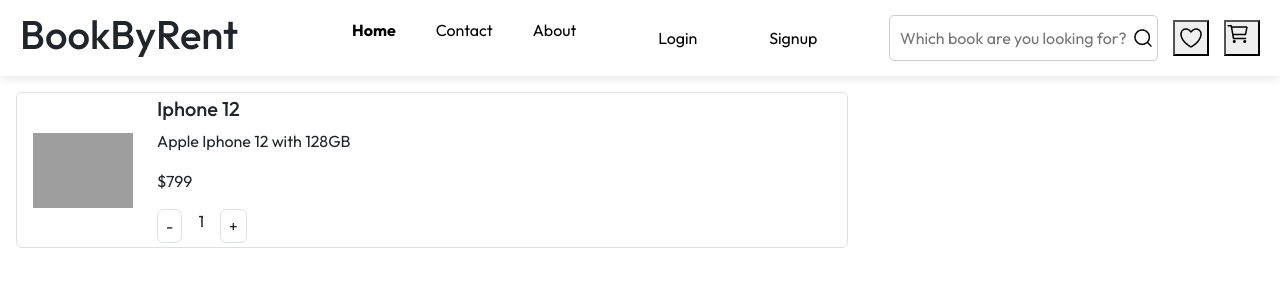
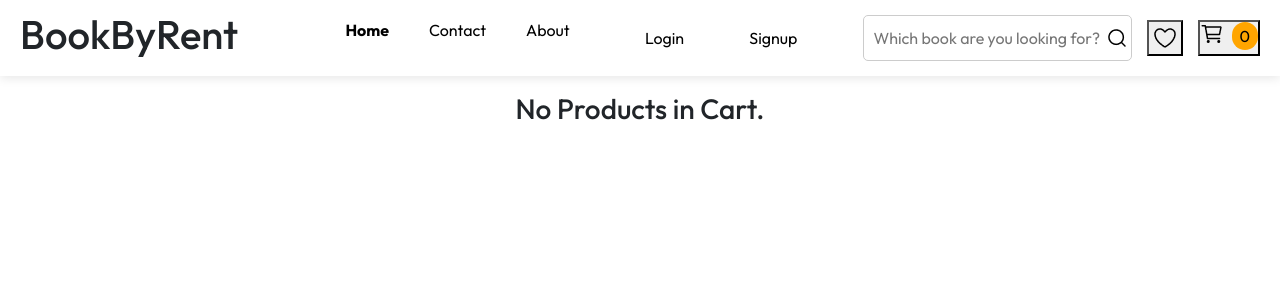
Before and after one commit to pankajkr-143/Ebook-Platform, a React (Create React App) app in the folder frontend/: page /cartBoxPage in a window 1280 px wide. Shown: the top 300 px of the page. Built offline with nearby package versions, Linux system fonts and the light colour scheme; grey boxes are pictures that could not be loaded.

Commit message:
Add react-hot-toast dependency; update Header component to display cart item count and refactor App.js for product management

```diff
--- a/frontend/package.json
+++ b/frontend/package.json
@@ -12,6 +12,7 @@
     "react": "^19.0.0",
     "react-bootstrap": "^2.10.9",
     "react-dom": "^19.0.0",
+    "react-hot-toast": "^2.5.2",
     "react-icons": "^5.5.0",
     "react-router-dom": "^7.3.0",
     "react-scripts": "5.0.1",
--- a/frontend/src/App.js
+++ b/frontend/src/App.js
@@ -1,4 +1,4 @@
-import React from "react";
+import React, { useState, useEffect } from "react";
 import HomePage from "./HomePage";
 import "bootstrap/dist/css/bootstrap.min.css";
 import { BrowserRouter as Router, Routes, Route } from "react-router-dom";
@@ -16,20 +16,30 @@
 import Signup from "./signup";
 import Login from "./login";
 import { Logout } from "./logout";
+import products from "./component/FlashSale/FlashData";
 
 const App = () => {
+  const [productId, setProductId] = useState("");
+  const [cartAllProduct, setCartAllProduct] = useState([]);
+  const filterdObject = products.filter((product) => product.id == productId);
+
+  useEffect(() => {
+    const filterdObject = products.filter((product) => product.id == productId);
+    setCartAllProduct([...cartAllProduct, ...filterdObject]);
+  }, [productId]);
+
   return (
     <div className="app">
       <Router>
         <AuthProvider>
-          <Header />
+          <Header cartAllProduct={cartAllProduct} />
           <Routes>
             <Route
               path="/"
               element={
                 <>
                   <HomePage />
-                  <FlashSales />
+                  <FlashSales setProductId={setProductId} />
                   <Category />
                   <BookList />
                   <AdsBox />
@@ -40,7 +50,15 @@
               }
             />
             <Route path="/heartPage" element={<HeartPage />} />
-            <Route path="/cartBoxPage" element={<CartBoxPage />} />
+            <Route
+              path="/cartBoxPage"
+              element={
+                <CartBoxPage
+                  cartAllProduct={cartAllProduct}
+                  setCartAllProduct={setCartAllProduct}
+                />
+              }
+            />
             <Route path="/signup" element={<Signup />} />
             <Route path="/login" element={<Login />} />
             <Route path="/logout" element={<Logout />} />
--- a/frontend/src/cartBoxPage.jsx
+++ b/frontend/src/cartBoxPage.jsx
@@ -1,46 +1,69 @@
-import React from 'react';
+import React, { useState } from 'react';
 
-function CartBoxPage() {
 
-  const data = {
-    id: 1,
-    img: "https://pisces.bbystatic.com/image2/BestBuy_US/images/products/6443/6443129_sd.jpg",
-    model: "Iphone 12",
-    description: "Apple Iphone 12 with 128GB",
-    price: "$799",
-    count: "1",
+function CartBoxPage({ cartAllProduct, setCartAllProduct }) {
+  // console.log("cartAllProduct", cartAllProduct);
+
+  const handleIncrement = (id) => {
+    setCartAllProduct((prev) =>
+      prev.map((product) =>
+        product.id === id ? { ...product, count: product.count + 1 } : product
+      )
+    );
   };
 
-  const handleIncrement = () => {
-    // count++;
-    console.log("Incremented");
+  const handleDecrement = (id) => {
+    setCartAllProduct((prev) =>
+      prev.map((product) =>
+        product.id === id
+          ? { ...product, count: product.count > 1 ? product.count - 1 : 1 }
+          : product
+      )
+    );
   };
-  const handleDecrement = () => {
-    // count--;
-    console.log("Decremented");
+
+  const handleDeleteItem = (id) => {
+    setCartAllProduct((prev) => prev.filter((product) => product.id !== id));
   };
 
   return (
     <div className="container-fluid">
       <div className="row p-3">
+        {
+          cartAllProduct?.map((product) => {
+            return (
               <div className="col-8 border rounded d-flex gap-3 align-items-center"> {/* Added d-flex and align-items-center */}
                 <div className="p-1 max-w-100px">
-            <img src={data?.img} alt={data?.model} style={{ height: "100px", width: "100px", objectFit: "contain" }} />
+                  <img src={product?.image} alt={product?.model} style={{ height: "150px", width: "150px", objectFit: "contain" }} />
                 </div>
 
                 <div className="p-1">
-            <h5>{data?.model}</h5>
-            <p>{data?.description}</p>
-            <p>{data?.price}</p>
-
+                  <h5>Title: {product?.title}</h5>
+                  <p>Price: {product?.price}</p>
+                  <p>OriginalPrice: {product?.originalPrice}</p>
+                  <p>Discount: {product?.discount}</p>
                   <div className='d-flex gap-3 mt-1'>
-              <p className='m-0 border p-0 px-2 py-1 rounded pointer' onClick={handleDecrement}>-</p>
-              <p className='m-0'>{data?.count}</p>
-              <p className='m-0 border p-0 px-2 py-1 rounded pointer'onClick={handleIncrement}>+</p>
+                    <p className='m-0 border p-0 px-2 py-1 rounded pointer' onClick={() => handleDecrement(product.id)}>-</p>
+                    <p className='m-0'>{product?.count}</p>
+                    <p className='m-0 border p-0 px-2 py-1 rounded pointer' onClick={() => handleIncrement(product.id)}>+</p>
 
                   </div>
                 </div>
+
+                <div className='d-flex'>
+                  <p onClick={() => handleDeleteItem(product.id)}>
+                    <b>Delete</b>
+                  </p>
                 </div>
+              </div>
+            )
+          })
+        }
+        {cartAllProduct.length == 0 && <div className="col-12">
+          <h1 className='text-center fs-3'>
+            No Products in Cart.
+          </h1>
+        </div>}
       </div>
     </div>
   );
--- a/frontend/src/component/BookCollection/BookCollection.jsx
+++ b/frontend/src/component/BookCollection/BookCollection.jsx
@@ -1,3 +1,5 @@
+
+//Bottom Book Collection Section New Arrival
 import React from "react";
 import { Container, Row, Col, Card, Button } from "react-bootstrap";
 import { assets } from "../../image/assets";
--- /dev/null
+++ b/frontend/src/component/FlashSale/FlashData.js
@@ -0,0 +1,18 @@
+import { assets } from "../../image/assets";
+
+const products = [
+  { id: 1, title: "Life is a Gift", price: 120, originalPrice: 160, discount: 40, rating: 5, reviews: 88, image: `${assets.book1}`, count: 1 },
+  { id: 2, title: "What are you doing", price: 960, originalPrice: 1160, discount: 35, rating: 4, reviews: 75, image: `${assets.book2}`, count: 1 },
+  { id: 3, title: "Mistery", price: 370, originalPrice: 400, discount: 30, rating: 5, reviews: 99, image: `${assets.book1}`, count: 1 },
+  { id: 4, title: "Goals", price: 375, originalPrice: 400, discount: 25, rating: 5, reviews: 99, image: `${assets.book4}`, count: 1 },
+  { id: 5, title: "New Book", price: 250, originalPrice: 300, discount: 20, rating: 4, reviews: 80, image: `${assets.book1}`, count: 1 },
+  { id: 6, title: "Success Path", price: 420, originalPrice: 500, discount: 15, rating: 5, reviews: 150, image: `${assets.book2}`, count: 1 },
+  { id: 7, title: "Life is a Gift", price: 120, originalPrice: 160, discount: 40, rating: 5, reviews: 88, image: `${assets.book1}`, count: 1 },
+  { id: 8, title: "What are you doing", price: 960, originalPrice: 1160, discount: 35, rating: 4, reviews: 75, image: `${assets.book2}`, count: 1 },
+  { id: 9, title: "Mistery", price: 370, originalPrice: 400, discount: 30, rating: 5, reviews: 99, image: `${assets.book1}`, count: 1 },
+  { id: 10, title: "Goals", price: 375, originalPrice: 400, discount: 25, rating: 5, reviews: 99, image: `${assets.book4}`, count: 1 },
+  { id: 11, title: "New Book", price: 250, originalPrice: 300, discount: 20, rating: 4, reviews: 80, image: `${assets.book1}`, count: 1 },
+  { id: 12, title: "Success Path", price: 420, originalPrice: 500, discount: 15, rating: 5, reviews: 150, image: `${assets.book2}`, count: 1 }
+];
+
+export default products;
--- a/frontend/src/component/FlashSale/FlashSale.jsx
+++ b/frontend/src/component/FlashSale/FlashSale.jsx
@@ -2,20 +2,22 @@
 import { Container, Row, Col, Button, Card } from "react-bootstrap";
 import { FaStar } from "react-icons/fa";
 import { useNavigate } from "react-router-dom";
+import toast, { Toaster } from 'react-hot-toast';
+import products from "./FlashData";
 
 import './FlashSale.css'
 import { assets } from "../../image/assets";
 
-const products = [
-  { id: 1, title: "Life is a Gift", price: 120, originalPrice: 160, discount: 40, rating: 5, reviews: 88, image: `${assets.book1}` },
-  { id: 2, title: "What are you doing", price: 960, originalPrice: 1160, discount: 35, rating: 4, reviews: 75, image: `${assets.book2}` },
-  { id: 3, title: "Mistery", price: 370, originalPrice: 400, discount: 30, rating: 5, reviews: 99, image: `${assets.book1}` },
-  { id: 4, title: "Goals", price: 375, originalPrice: 400, discount: 25, rating: 5, reviews: 99, image: `${assets.book4}` },
-  { id: 5, title: "New Book", price: 250, originalPrice: 300, discount: 20, rating: 4, reviews: 80, image: `${assets.book1}` },
-  { id: 6, title: "Success Path", price: 420, originalPrice: 500, discount: 15, rating: 5, reviews: 150, image: `${assets.book2}` }
-];
+// const products = [
+//   { id: 1, title: "Life is a Gift", price: 120, originalPrice: 160, discount: 40, rating: 5, reviews: 88, image: `${assets.book1}` },
+//   { id: 2, title: "What are you doing", price: 960, originalPrice: 1160, discount: 35, rating: 4, reviews: 75, image: `${assets.book2}` },
+//   { id: 3, title: "Mistery", price: 370, originalPrice: 400, discount: 30, rating: 5, reviews: 99, image: `${assets.book1}` },
+//   { id: 4, title: "Goals", price: 375, originalPrice: 400, discount: 25, rating: 5, reviews: 99, image: `${assets.book4}` },
+//   { id: 5, title: "New Book", price: 250, originalPrice: 300, discount: 20, rating: 4, reviews: 80, image: `${assets.book1}` },
+//   { id: 6, title: "Success Path", price: 420, originalPrice: 500, discount: 15, rating: 5, reviews: 150, image: `${assets.book2}` }
+// ];
 
-const FlashSale = () => {
+const FlashSale = ({setProductId}) => {
   const navigate = useNavigate();
   const [timeLeft, setTimeLeft] = useState(315596);
   const [startIndex, setStartIndex] = useState(0);
@@ -56,10 +58,10 @@
   };
 
   const addToCart = (id) => {
-    // alert("Product added to cart", id);
+    toast.success("Product added to cart", id);
+    setProductId(id);
 
-    console.log("Product added to cart", id);
-    // navigate("/CartPage");
+    // console.log("Product added to cart", id);
   };
 
 
@@ -85,6 +87,7 @@
         </div>
 
         <div className="overflow-hidden position-relative">
+          <Toaster />
           <Row className="mt-4 flex-nowrap" style={{ transition: "transform 0.5s ease-in-out", transform: `translateX(-${startIndex * 25}%)` }}>
             {products.map((product) => (
               <Col md={3} key={product.id} className="mb-4">
@@ -110,10 +113,9 @@
                       ))}
                       <small className="ms-2">({product.reviews})</small>
                     </div>
-                    <Button className="w-100 mt-2" variant="dark" onClick={()=>addToCart(product.id)}>Add To Cart</Button>
+                    <Button className="w-100 mt-2" variant="dark" onClick={() => addToCart(product.id)}>Add To Cart</Button>
                   </Card.Body>
                 </Card>
-                {/* {console.log("product:", product)} */}
               </Col>
             ))}
           </Row>
--- a/frontend/src/component/Header/Header.jsx
+++ b/frontend/src/component/Header/Header.jsx
@@ -4,7 +4,7 @@
 import './Header.css';
 import { assets } from '../../image/assets';
 
-function Header() {
+function Header({cartAllProduct}) {
   const navigate = useNavigate();
   const { isLoggedIn, user } = useAuth();
   const [menu, setMenu] = useState("Home");
@@ -62,23 +62,6 @@
           </Link>
         </li>
       </ul>
-      {/*
-        <li
-          onClick={() => setMenu("Sign up")}
-          className={menu === "Sign up" ? "active" : ""}
-        >
-          <Link to="/Signup">
-            Sign up
-          </Link>
-        </li>
-        <li
-          onClick={() => setMenu("Login")}
-          className={menu === "Login" ? "active" : ""}
-        >
-          <Link to="/Login" >
-            Login
-          </Link>
-        </li> */}
 
       {isLoggedIn ? (
         <div >
@@ -122,6 +105,10 @@
         </button>
         <button onClick={cartRedirect}>
           <img src={assets.cartBox} alt="Cart" />
+          <span className='text-decoration-none py-1 px-2 rounded-pill' style={{backgroundColor:'orange'}}>
+            {/* {cartAllProduct.length} */}
+            {cartAllProduct?.length}
+          </span>
         </button>
       </div>
     </div>
```
Also changed, not shown: 1 other file (tests, documents, lock files or other folders). Lines whose indentation alone changed are shown as unchanged.
